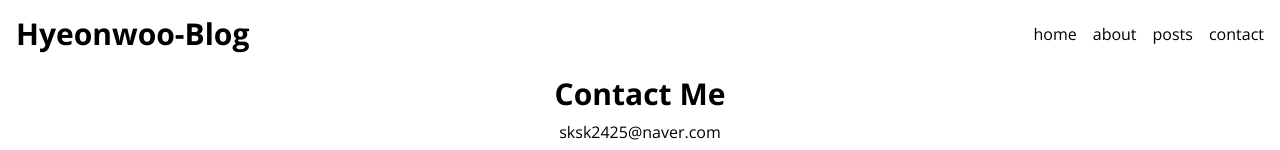
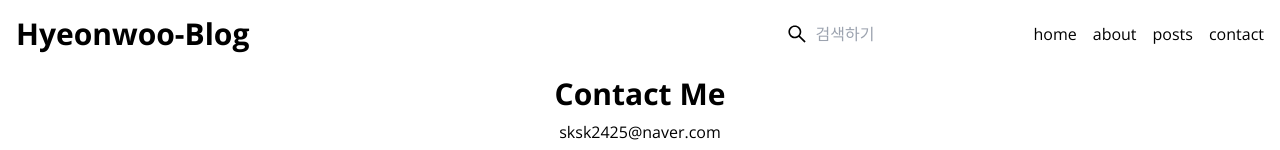
Before and after one commit to hhw12409/blog, a Next.js app: page /contact in a window 1280 px wide. Shown: the top 150 px of the page. Built offline with nearby package versions, Linux system fonts and the light colour scheme.

Commit message:
feat: Header 검색창 디자인(#2)

```diff
--- a/src/components/Header.tsx
+++ b/src/components/Header.tsx
@@ -1,7 +1,17 @@
+"use client";
 import Link from "next/link";
+import { useState } from "react";
+import { AiOutlineSearch } from "react-icons/ai";
 
 export default function Header() {
   const LINK_CLASS = "transition-all hover:text-xl";
+  const [inputValue, setInputValue] = useState("");
+
+  const handleInputValue = (e: React.ChangeEvent<HTMLInputElement>) => {
+    setInputValue(e.currentTarget.value);
+  };
+
+  console.log(inputValue);
 
   return (
     <header className="flex items-center justify-between p-4">
@@ -9,6 +19,15 @@ export default function Header() {
         <h1 className="text-3xl font-bold">Hyeonwoo-Blog</h1>
       </Link>
       <nav className="flex gap-4">
+        <div className="flex items-center">
+          <AiOutlineSearch size={22} className="mr-2" />
+          <input
+            placeholder="검색하기"
+            value={inputValue}
+            onChange={handleInputValue}
+          />
+        </div>
+
         {["home", "about", "posts", "contact"].map((link) => (
           <Link
             key={link}
```
